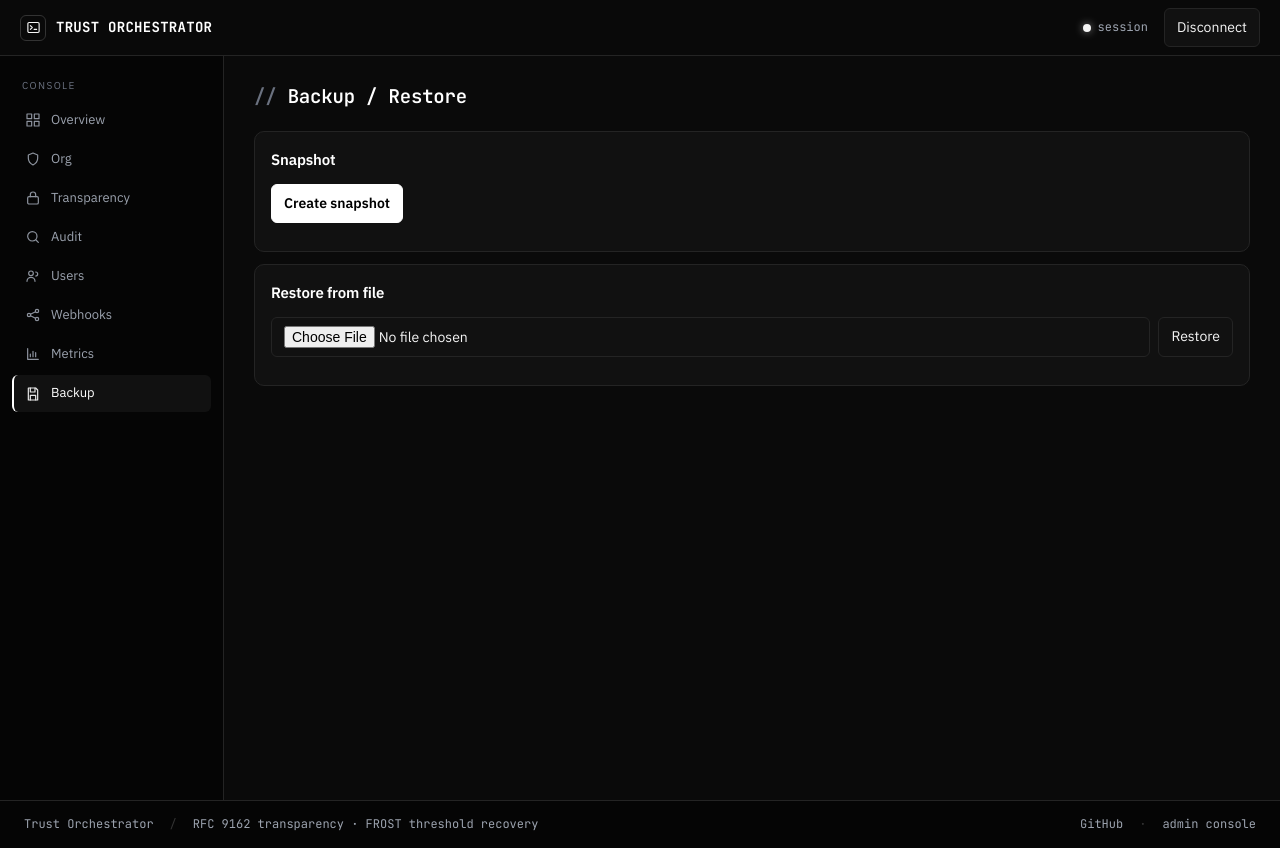
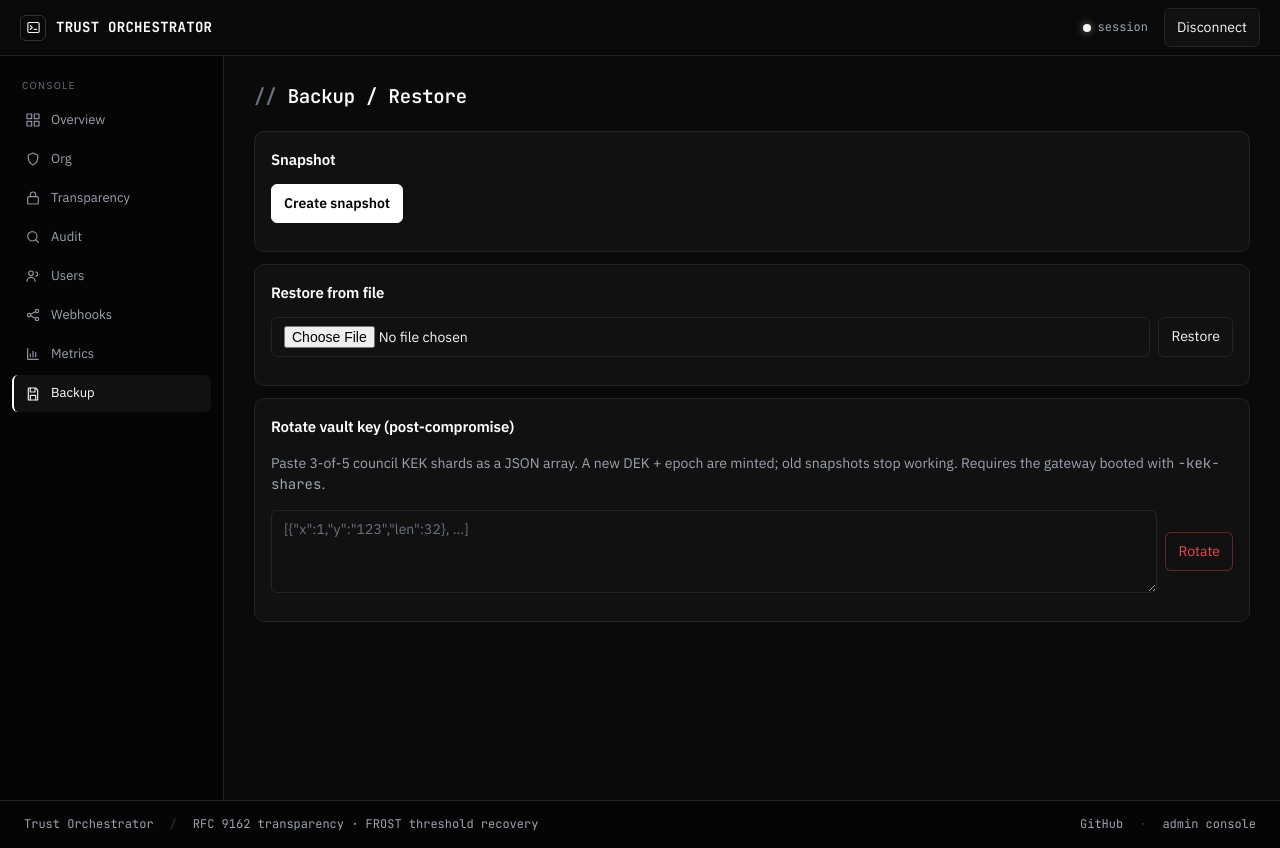
Before and after one commit to LUMINOUX-HEHE/CNS, a React (Vite) app in the folder frontend/: page /backup in a window 1280 px wide. Both pictures are taken after typing "Sample123" into the empty fields and a click on the button "Connect". Built offline with nearby package versions, Linux system fonts and the light colour scheme; no server answers.

Commit message:
frontend: vault KEK rotation panel on Backup page

```diff
--- a/frontend/src/pages/Backup.tsx
+++ b/frontend/src/pages/Backup.tsx
@@ -7,6 +7,7 @@ export default function Backup() {
   const [info, setInfo] = useState<BackupInfo | null>(null);
   const [msg, setMsg] = useState<{ m: string; k: "ok" | "err" | "" }>({ m: "", k: "" });
   const file = useRef<HTMLInputElement>(null);
+  const [rotateShares, setRotateShares] = useState("");
 
   async function create() {
     try {
@@ -35,6 +36,27 @@ export default function Backup() {
       const text = await f.text();
       await api.postRaw("/v1/restore", text);
       setMsg({ m: "restored — reload the page", k: "ok" });
+    } catch (e: any) {
+      setMsg({ m: e.message, k: "err" });
+    }
+  }
+
+  // Post-compromise KEK rotation: 3-of-5 council shares unwrap the KEK and a
+  // new DEK + epoch are minted; old snapshots stop working.
+  async function rotate() {
+    let parsed: any;
+    try {
+      parsed = JSON.parse(rotateShares);
+    } catch {
+      return setMsg({ m: "shares must be JSON", k: "err" });
+    }
+    if (!Array.isArray(parsed)) {
+      return setMsg({ m: "shares must be a JSON array", k: "err" });
+    }
+    try {
+      const d: any = await api.post("/v1/rotate", { shares: parsed });
+      setMsg({ m: `rotated — new epoch ${d.epoch}`, k: "ok" });
+      setRotateShares("");
     } catch (e: any) {
       setMsg({ m: e.message, k: "err" });
     }
@@ -69,6 +91,27 @@ export default function Backup() {
           <button onClick={restore}>Restore</button>
         </div>
       </div>
+
+      <div className="card" style={{ marginTop: 12 }}>
+        <h3>Rotate vault key (post-compromise)</h3>
+        <p className="muted">
+          Paste 3-of-5 council KEK shards as a JSON array. A new DEK + epoch are minted;
+          old snapshots stop working. Requires the gateway booted with{" "}
+          <code>-kek-shares</code>.
+        </p>
+        <div className="form-row">
+          <textarea
+            rows={3}
+            placeholder='[{"x":1,"y":"123","len":32}, ...]'
+            value={rotateShares}
+            onChange={(e) => setRotateShares(e.target.value)}
+            style={{ flex: 3, minWidth: 240 }}
+          />
+          <button className="danger" onClick={rotate}>
+            Rotate
+          </button>
+        </div>
+      </div>
     </>
   );
 }
```
Also changed, not shown: 2 other files (tests, documents, lock files or other folders).
